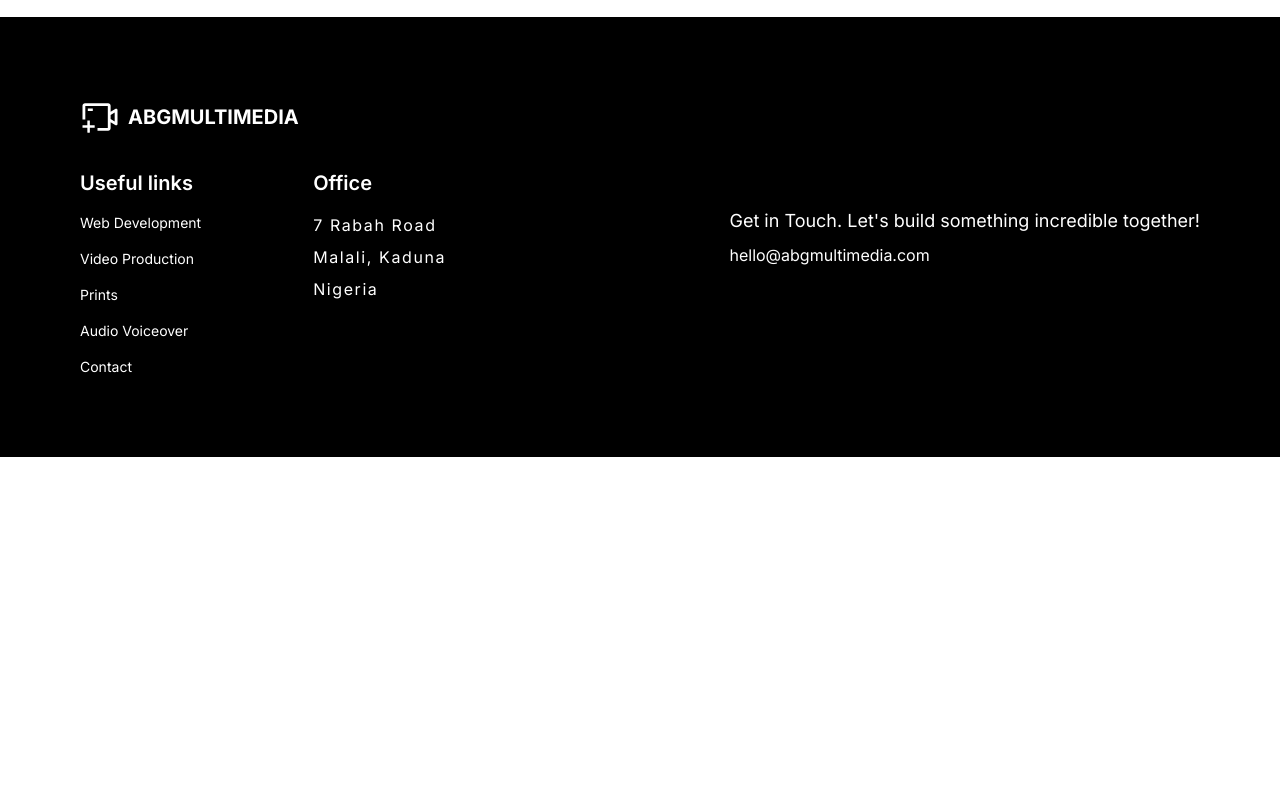
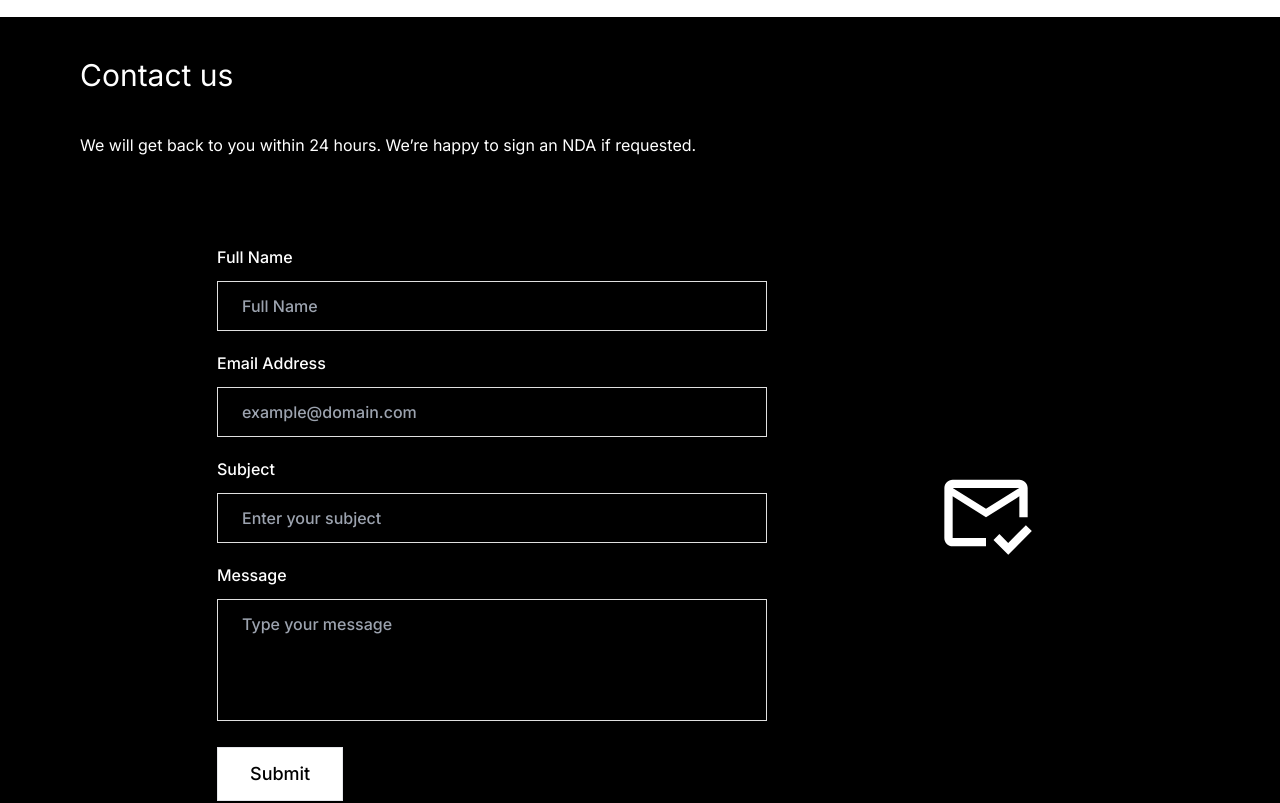
Before and after one commit to itsabubakar/abgmultimedia, a Next.js app: page / in a window 1280 px wide. Shown: the part 3500-4303 px from the top of the page. Before the commit the page ends 3957 px from the top, so only its background shows below. Built offline with nearby package versions, Linux system fonts and the light colour scheme.

Commit message:
finished home page

```diff
--- a/components/Contact.jsx
+++ b/components/Contact.jsx
@@ -1,7 +1,88 @@
-
+import { MdOutlineMarkEmailRead } from 'react-icons/md'
 const Contact = () => {
     return (
-        <div>Contact</div>
+        <div className="bg-black text-white">
+            <h2 className='text-3xl px-5 md:px-20 py-10'>Contact us</h2>
+            <p className='px-5 md:px-20 mb-10'>We will get back to you within 24 hours. We’re happy to sign an NDA if requested. </p>
+            <div class="flex flex-col-reverse md:flex-row items-center justify-center md:p-12">
+                {/* Form */}
+                <div class="mx-auto w-3/4 max-w-[550px]">
+                    <form action="#" method="POST">
+                        <div class="mb-5">
+                            <label
+                                htmlFor="name"
+                                class="mb-3 block text-base font-medium"
+                            >
+                                Full Name
+                            </label>
+                            <input
+                                type="text"
+                                name="name"
+                                id="name"
+                                placeholder="Full Name"
+                                class="w-full border border-[#e0e0e0] bg-black py-3 px-6 text-base font-medium text-[#6B7280] outline-none focus:border-[#6A64F1] focus:shadow-md"
+                            />
+                        </div>
+                        <div class="mb-5">
+                            <label
+                                htmlFor="email"
+                                class="mb-3 block text-base font-medium"
+                            >
+                                Email Address
+                            </label>
+                            <input
+                                type="email"
+                                name="email"
+                                id="email"
+                                placeholder="example@domain.com"
+                                class="w-full border border-[#e0e0e0] bg-black py-3 px-6 text-base font-medium text-[#6B7280] outline-none focus:border-[#6A64F1] focus:shadow-md"
+                            />
+                        </div>
+                        <div class="mb-5">
+                            <label
+                                htmlFor="subject"
+                                class="mb-3 block text-base font-medium"
+                            >
+                                Subject
+                            </label>
+                            <input
+                                type="text"
+                                name="subject"
+                                id="subject"
+                                placeholder="Enter your subject"
+                                class="w-full border border-[#e0e0e0] bg-black py-3 px-6 text-base font-medium text-[#6B7280] outline-none focus:border-[#6A64F1] focus:shadow-md"
+                            />
+                        </div>
+                        <div class="mb-5">
+                            <label
+                                htmlFor="message"
+                                class="mb-3 block text-base font-medium"
+                            >
+                                Message
+                            </label>
+                            <textarea
+                                rows="4"
+                                name="message"
+                                id="message"
+                                placeholder="Type your message"
+                                class="w-full resize-none border border-[#e0e0e0] bg-black py-3 px-6 text-base font-medium text-[#6B7280] outline-none focus:border-[#6A64F1] focus:shadow-md"
+                            ></textarea>
+                        </div>
+                        <div>
+                            <button
+                                class="bg-white px-8 py-3 text-black text-lg font-medium border hover:border hover:border-white hover:bg-black hover:text-white transition ease-in-out"
+                            >
+                                Submit
+                            </button>
+                        </div>
+                    </form>
+                </div>
+                {/* Icon */}
+                <div className='
+                md:w-1/4 mb-5'><MdOutlineMarkEmailRead size={100} /></div>
+
+            </div>
+        </div>
     )
 }
 
--- a/pages/contact.js
+++ b/pages/contact.js
@@ -1,9 +1,17 @@
+import Contact from "../components/Contact"
+import Hero from "../components/Hero"
 import Format from "../layout/Format"
 
 const contact = () => {
     return (
         <Format title={"Contact us"}>
-            Contact
+            <Hero
+                title={"Contact us"}
+                header={"Innovative Solution For Your Business"}
+            // about={"A multimedia agency specializing in website design, video production, mobile app development, graphic design, audio & voice over talent"}
+            //   btnText={"Schedule a Free Consultation"}
+            />
+            <Contact />
         </Format>
     )
 }
--- a/pages/index.js
+++ b/pages/index.js
@@ -1,3 +1,4 @@
+import Contact from '../components/Contact'
 import Hero from '../components/Hero'
 import Projects from '../components/Projects'
 import Section from '../components/Section'
@@ -23,6 +24,7 @@ export default function App() {
         <Services />
         <SectionImage />
         <Projects />
+        <Contact />
       </Format>
     </div>
   )
```
